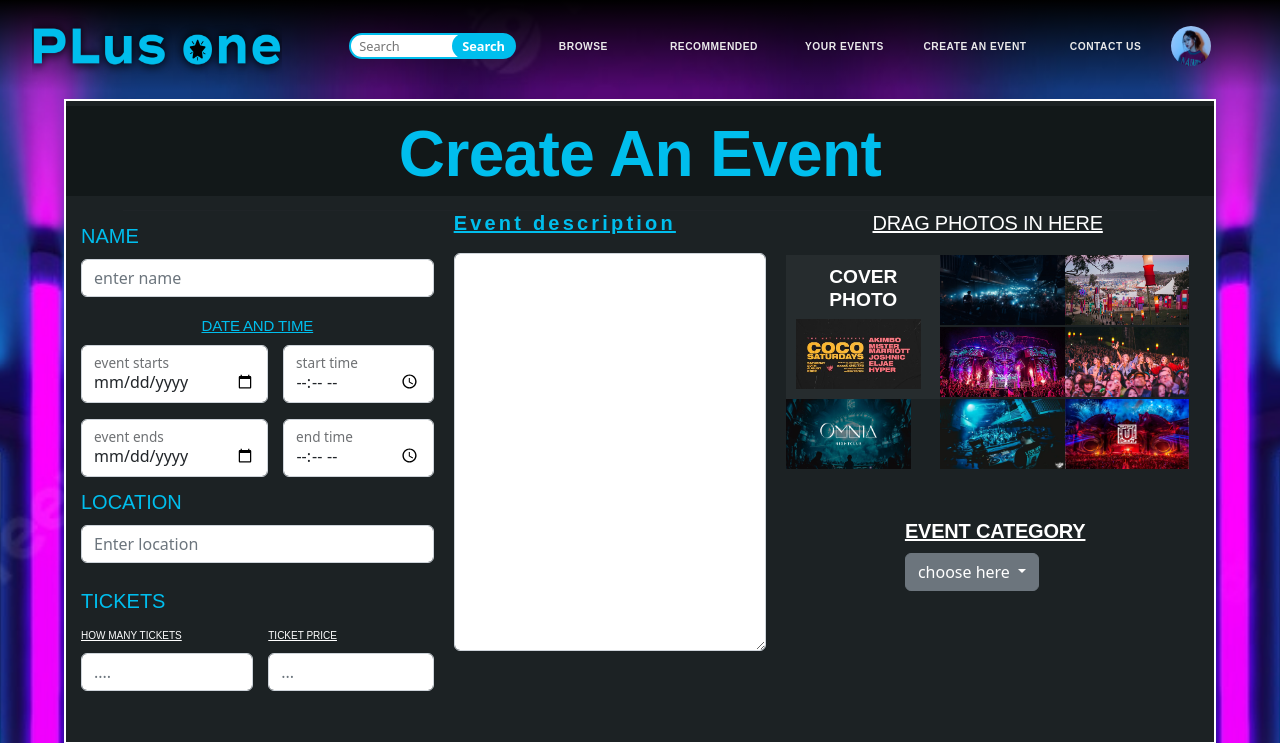
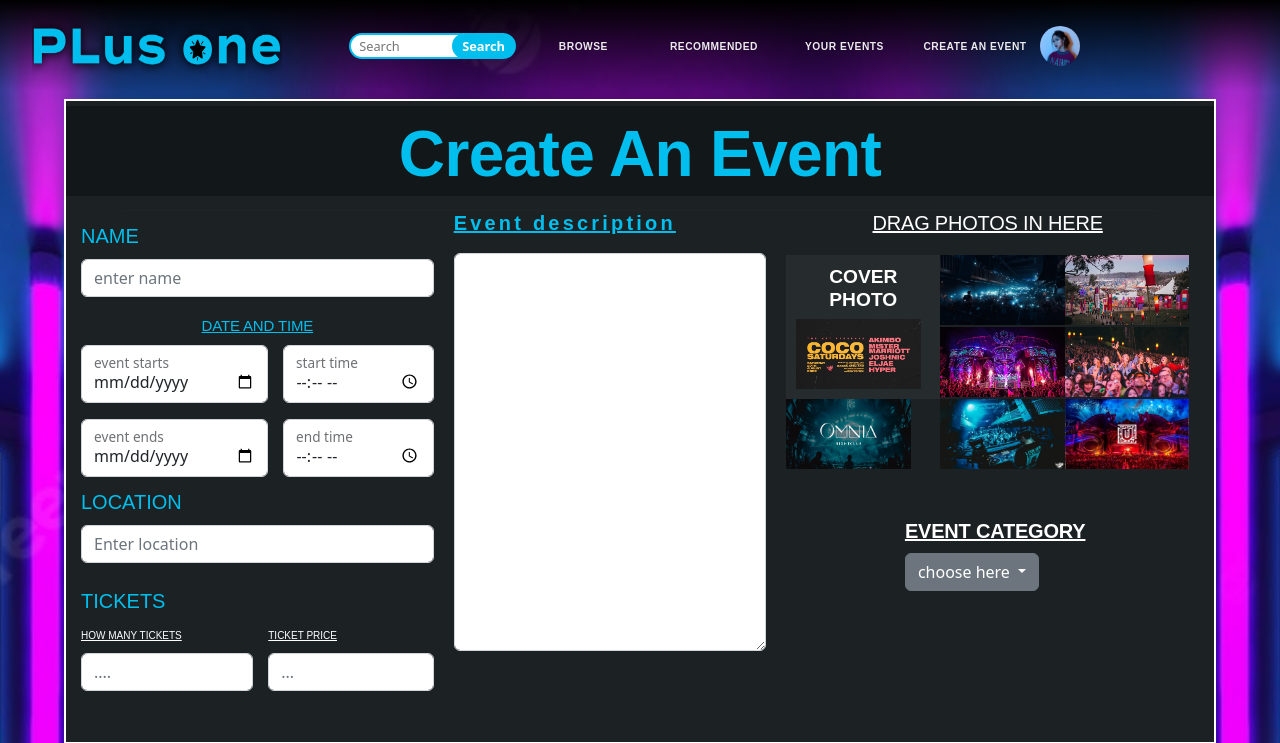
Before and after one commit to mboothy/IAB207Project, a Flask app: page /Create_an_event in a window 1280 px wide. Shown: the top 743 px of the page. Run offline with Flask 2, Linux system fonts and the light colour scheme; some libraries are stand-ins or nearby versions; some web fonts are replaced.

Commit message:
removed nav contact link

```diff
--- a/website/templates/base.html
+++ b/website/templates/base.html
@@ -61,9 +61,6 @@
                                         <a class="nav-link" href="{{url_for('views.Create_an_event_page')}}">Create an
                                             event</a>
                                     </li>
-                                    <li class="nav-item">
-                                        <a class="nav-link" href="/contact-us">Contact us</a>
-                                    </li>
                                     <img src="/static/imgs/profileimgs/c-2.jpg" id="profileicon"
                                         onclick="toggleMenu()">
 
```
